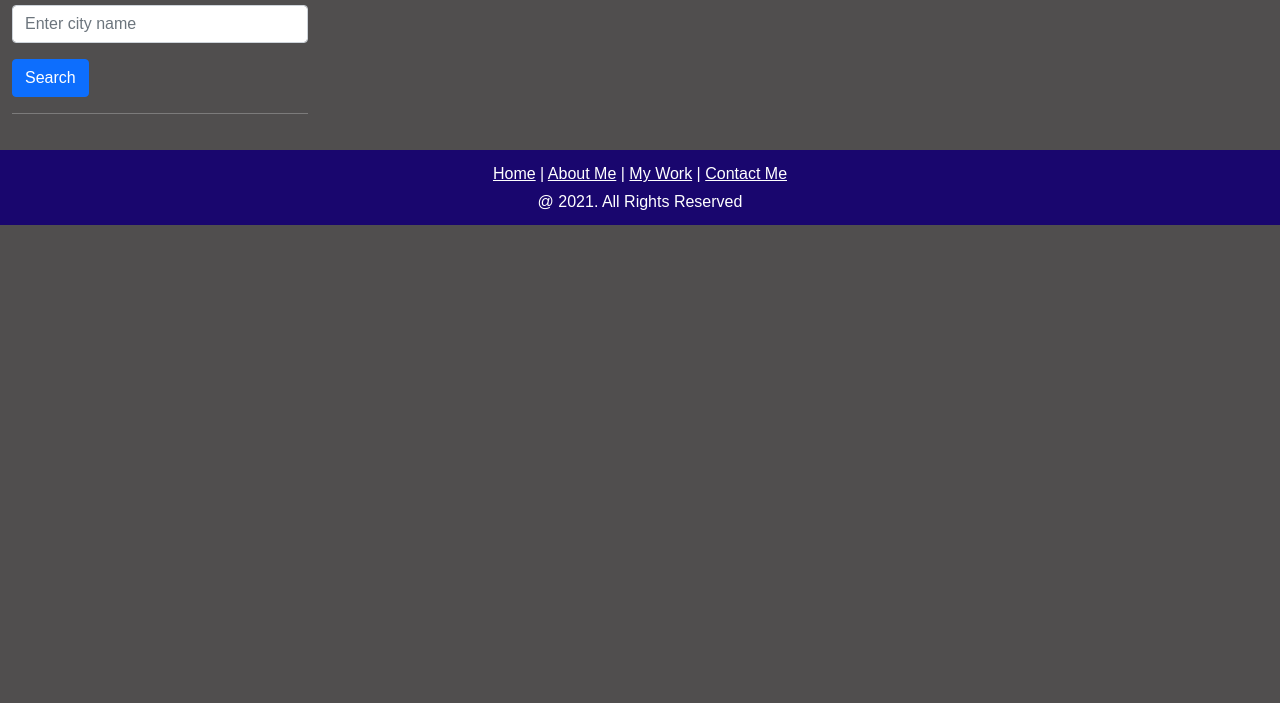
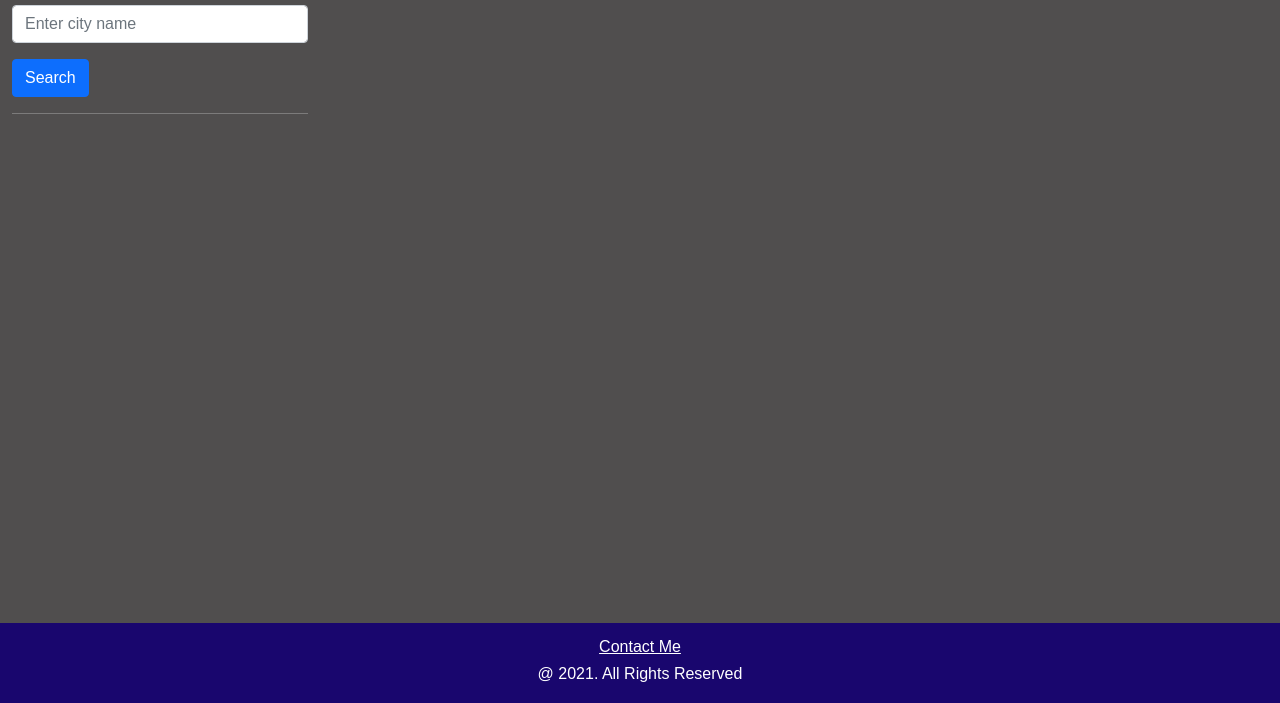
Before and after one commit to judo2000/weather_dashboard, a plain HTML site: page index.html in a window 1280 px wide. Shown: the part 97-800 px from the top of the page. Drawn offline with nearby package versions, Linux system fonts and the light colour scheme.

Commit message:
Made footer stick to the bottom and fixed spacing in script.js

```diff
--- a/assets/css/style.css
+++ b/assets/css/style.css
@@ -17,6 +17,8 @@ header {
     background-color:rgb(25, 6, 110)
 
 }
+
+
 .show {
     display: block;
 }
@@ -57,6 +59,13 @@ footer {
     margin-top: 20px;
 }
 
+footer {
+    position: fixed;
+    height: 80px;
+    bottom: 0;
+    width: 100%;
+}
+
 footer, a {
     color: #fff;
 }
--- a/index.html
+++ b/index.html
@@ -17,6 +17,7 @@
       <header>
         <h1 class="text-center">The Weather Dashboard</h1>
       </header>
+      <main>
         <div class="row">
           <div class="col-md-3">
             <div class="row">
@@ -48,12 +49,10 @@
             </div>
           </div>
         </div>
+      </main>
     </div>
     <footer class="footer text-center">
-      <a href="#home">Home</a> |
-      <a href="#about">About Me</a> |
-      <a href="#work">My Work</a> |
-      <a href="#contact">Contact Me</a>
+      <a href="https://linktr.ee/stephensmoore" target="_blank">Contact Me</a>
       <br />
       @ 2021. All Rights Reserved
   </footer>
```
Also changed, not shown: assets/js/script.js (indentation only), 1 other file. Lines whose indentation alone changed are shown as unchanged.
